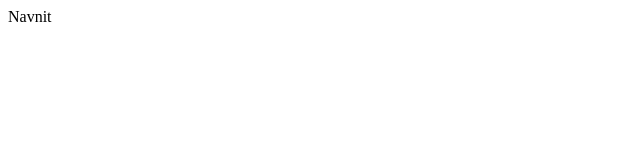
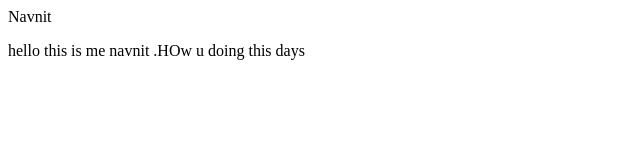
Before and after one commit to NAVNit125/dummy, a plain HTML site: page index.html in a window 1280 px wide. Shown: the whole page, without its empty margins (0-640 px from the left). Drawn offline with Linux system fonts and the light colour scheme.

Commit message:
adding to new_branch

```diff
--- a/index.html
+++ b/index.html
@@ -7,6 +7,7 @@
 </head>
 <body>
     <h>Navnit</h>
+    <p>hello this is me navnit .HOw u doing this days</p>
 
 </body>
 </html>
```
